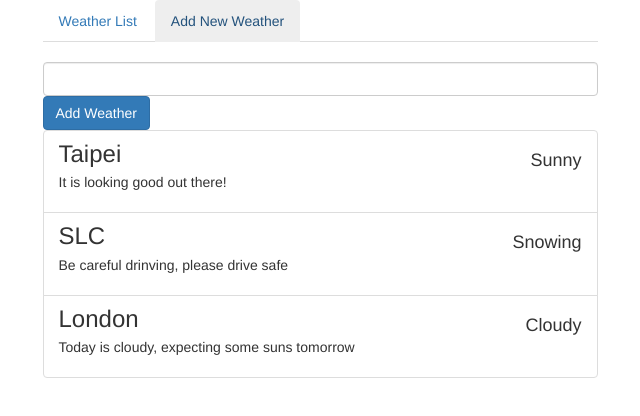
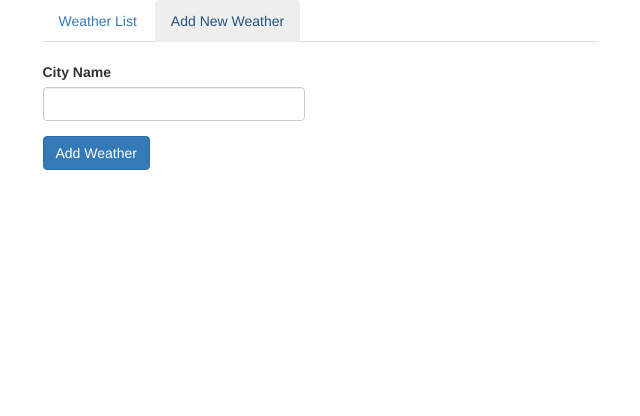
Before and after one commit to midtic0404/SimpleWeather, an Angular app: page / in a window 1280 px wide. Both pictures are taken after a click on the link "Add New Weather". Shown: the top 416 px of the page, without its empty margins (320-960 px from the left). Built offline with nearby package versions, Linux system fonts and the light colour scheme.

Commit message:
Added simple navigation functionality to the nav and modified the layout for the add page.

```diff
--- a/src/app/add-weather/add-weather.component.html
+++ b/src/app/add-weather/add-weather.component.html
@@ -1,6 +1,13 @@
 <div class="row">
-    <div class="col-xs-12">
-        <input type="text" class="form-control">
-        <button class="btn btn-primary" type="button">Add Weather</button>
+    <div class="col-xs-6">
+        <form>
+            <div class="row">
+                <div class="form-group col-xs-12">
+                    <label for="cityName">City Name</label>
+                     <input type="text" id="cityName" class="form-control">
+                </div>
+            </div>
+            <button class="btn btn-primary" type="button">Add Weather</button>
+        </form>
     </div>
 </div>
--- a/src/app/app.component.html
+++ b/src/app/app.component.html
@@ -1,10 +1,10 @@
 <div class="container">
   <div class="row">
     <div class="col-xs-6 col-xs-offset-3">
-      <app-header></app-header>
+      <app-header (menuSelected)="onNavigate($event)"></app-header>
       <br>
-      <app-add-weather></app-add-weather>
-      <app-weather-list></app-weather-list>
+      <app-add-weather *ngIf="selectedMenu !== 'list'"></app-add-weather>
+      <app-weather-list *ngIf="selectedMenu === 'list'"></app-weather-list>
     </div>
   </div>
 </div>
--- a/src/app/app.component.ts
+++ b/src/app/app.component.ts
@@ -6,5 +6,10 @@ import { Component } from '@angular/core';
   styleUrls: ['./app.component.css']
 })
 export class AppComponent {
+  selectedMenu = 'list';
+
+  onNavigate(menu: string){
+    this.selectedMenu = menu;
+  }
 
 }
--- a/src/app/header/header.component.html
+++ b/src/app/header/header.component.html
@@ -1,4 +1,4 @@
 <ul class="nav nav-tabs">
-    <li role="presentation"><a href="#">Weather List</a></li>
-    <li role="presentation"><a href="#">Add New Weather</a></li>
+    <li><a href="#" (click)="onMenuSelect('list')">Weather List</a></li>
+    <li><a href="#" (click)="onMenuSelect('add')">Add New Weather</a></li>
 </ul>
--- a/src/app/header/header.component.ts
+++ b/src/app/header/header.component.ts
@@ -1,4 +1,4 @@
-import { Component, OnInit } from '@angular/core';
+import { Component, OnInit, Output, EventEmitter } from '@angular/core';
 
 @Component({
   selector: 'app-header',
@@ -6,10 +6,15 @@ import { Component, OnInit } from '@angular/core';
   styleUrls: ['./header.component.css']
 })
 export class HeaderComponent implements OnInit {
+  @Output() menuSelected = new EventEmitter<string>();
 
   constructor() { }
 
   ngOnInit() {
   }
 
+  onMenuSelect(menu: string){
+    this.menuSelected.emit(menu);
+  }
+
 }
```
